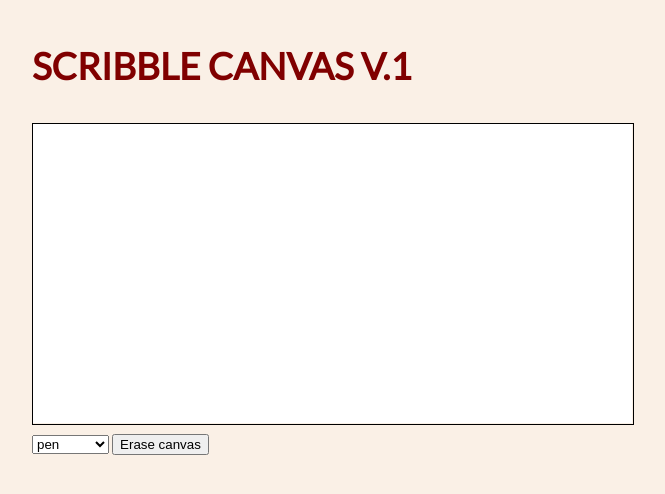
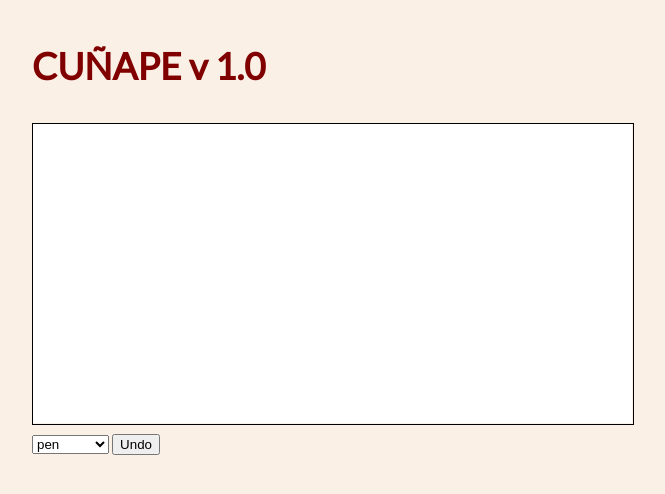
Before and after one commit to martinnissfolk/cu-ape, a website built with webpack: page index.html in a window 1280 px wide. Shown: the whole page, without its empty margins (308-973 px from the left). Built offline with nearby package versions, Linux system fonts and the light colour scheme.

Commit message:
renaming

```diff
--- a/index.html
+++ b/index.html
@@ -22,14 +22,12 @@
         position: absolute;
         top: 0;
         left: 0;
-
       }
 
       h1 {
         color: maroon;
         margin-left: 0px;
         font-size: 37px;
-          text-transform: uppercase;
       }
 
       .panel {
@@ -49,10 +47,9 @@
     </style>
   </head>
   <body>
-
     <script src="build/bundle.js"></script>
     <div class="top">
-    <h1>Scribble Canvas v.1</h1>
+      <h1>CUÑAPE v 1.0</h1>
     </div>
     <div class="wrapper">
       <canvas id="imageTemp" width="600" height="300" style="border:1px solid #000000;">
@@ -69,8 +66,7 @@
         <option value="3">rectangle</option>
         <option value="4">oval</option>
       </select>
-    <button id="btn1">Erase canvas</button>
+      <button id="btn1">Undo</button>
     </div>
-
   </body>
 </html>
```
Lines whose indentation alone changed are shown as unchanged.
